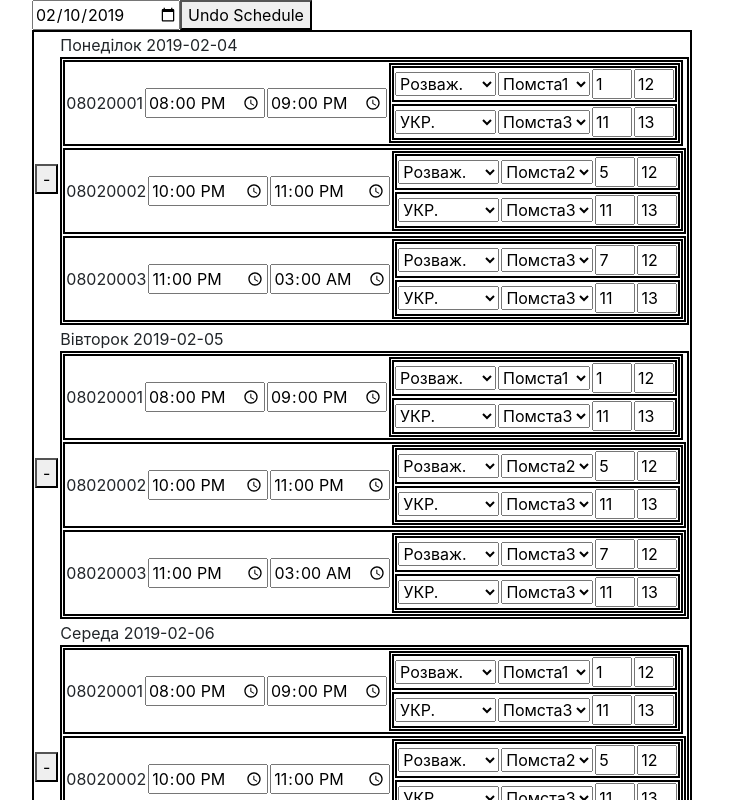
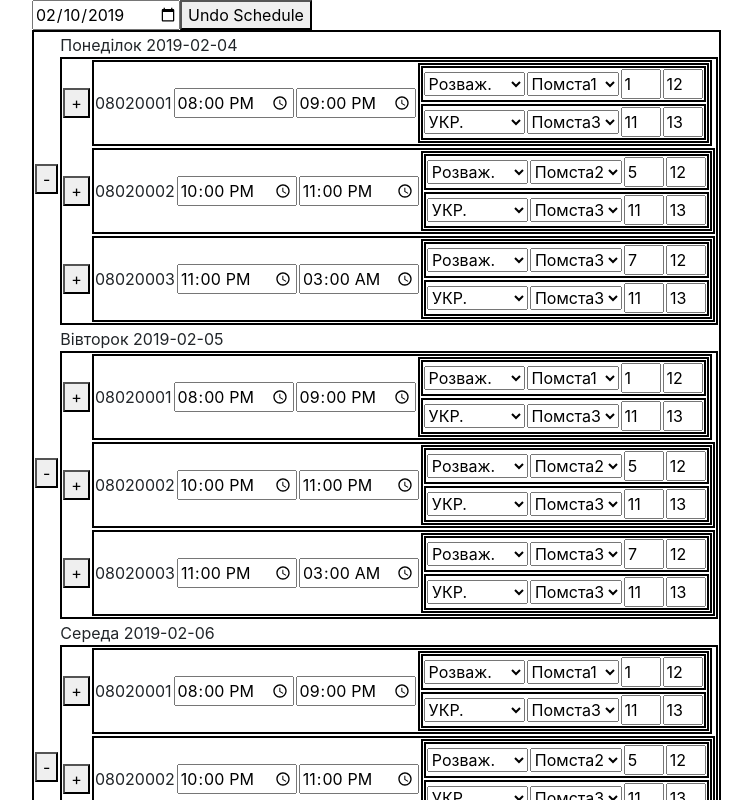
Before and after one commit to mrbloom/ms3playlists, a React (Create React App) app: page / in a window 1280 px wide. Shown: the top 800 px of the page, without its empty margins (53-805 px from the left). Built offline with nearby package versions, Linux system fonts and the light colour scheme.

Commit message:
Add Undo button fix

```diff
--- a/src/components/Content.js
+++ b/src/components/Content.js
@@ -110,9 +110,14 @@ const DaySchedule = (props) => {
       <div>
         <table><tbody>
           {props.blocks.map(block =>
-            <tr key={uid()}><td>
-              <Block block_id={block[0]} start_time={block[1]} stop_time={block[2]} series={block[3]} />
-            </td></tr>
+            <tr key={uid()}>
+              <td>
+                <button>+</button>
+              </td>
+              <td>
+                <Block block_id={block[0]} start_time={block[1]} stop_time={block[2]} series={block[3]} />
+              </td>
+            </tr>
           )}
         </tbody></table>
       </div>
@@ -151,7 +156,8 @@ class Schedule extends Component {
   }
 
   undoScedule = () => {
-    this.setState({ schedule: this.prev_schedules.pop() });
+    if (this.prev_schedules.length > 0)
+      this.setState({ schedule: this.prev_schedules.pop() });
   }
 
   render() {
```
